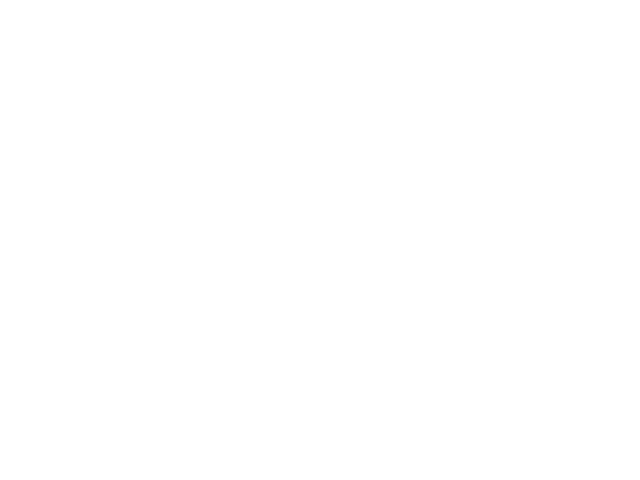
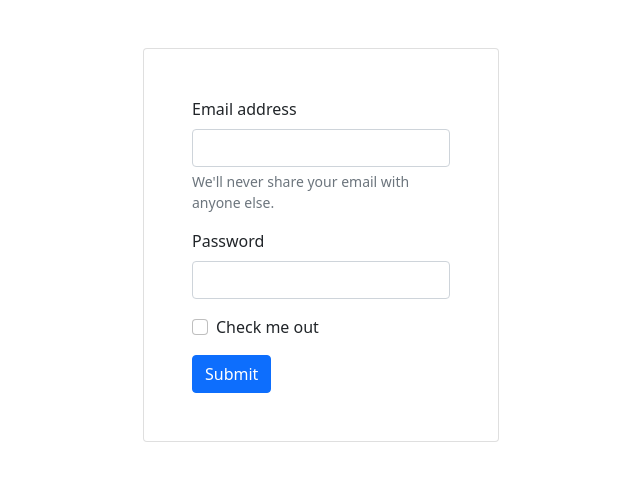
Before and after one commit to mahamahmood/test, a plain HTML site: page index.html in a window 1280 px wide. Shown: the whole page, without its empty margins (319-959 px from the left). Drawn offline with nearby package versions, Linux system fonts and the light colour scheme.

Commit message:
added bootstrap cdn link. built sing in form

```diff
--- a/index.html
+++ b/index.html
@@ -4,9 +4,33 @@
     <meta charset="UTF-8">
     <meta http-equiv="X-UA-Compatible" content="IE=edge">
     <meta name="viewport" content="width=device-width, initial-scale=1.0">
+    <link href="https://cdn.jsdelivr.net/npm/bootstrap@5.0.1/dist/css/bootstrap.min.css" rel="stylesheet" integrity="sha384-+0n0xVW2eSR5OomGNYDnhzAbDsOXxcvSN1TPprVMTNDbiYZCxYbOOl7+AMvyTG2x" crossorigin="anonymous">
     <title>Document</title>
 </head>
 <body>
-
+    <div class="container-sm mt-5">
+        <div class="row justify-content-center">
+            <div class="col-4">
+                <div class="card">
+                    <form class="container p-5">
+                        <div class="mb-3">
+                          <label for="exampleInputEmail1" class="form-label">Email address</label>
+                          <input type="email" class="form-control" id="exampleInputEmail1" aria-describedby="emailHelp">
+                          <div id="emailHelp" class="form-text">We'll never share your email with anyone else.</div>
+                        </div>
+                        <div class="mb-3">
+                          <label for="exampleInputPassword1" class="form-label">Password</label>
+                          <input type="password" class="form-control" id="exampleInputPassword1">
+                        </div>
+                        <div class="mb-3 form-check">
+                          <input type="checkbox" class="form-check-input" id="exampleCheck1">
+                          <label class="form-check-label" for="exampleCheck1">Check me out</label>
+                        </div>
+                        <button type="submit" class="btn btn-primary">Submit</button>
+                      </form>
+                   </div>
+            </div>
+        </div>
+    </div>
 </body>
 </html>
```
